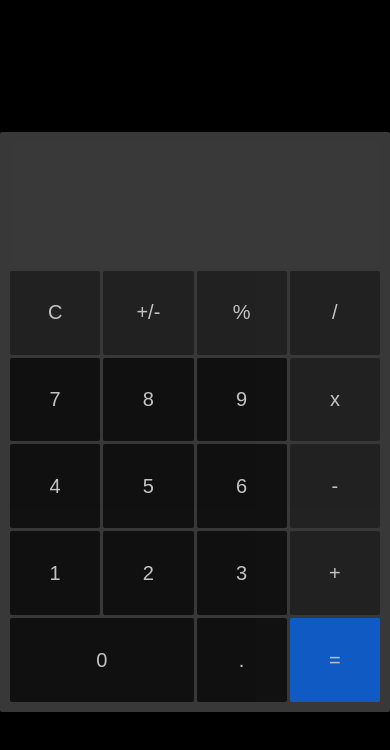
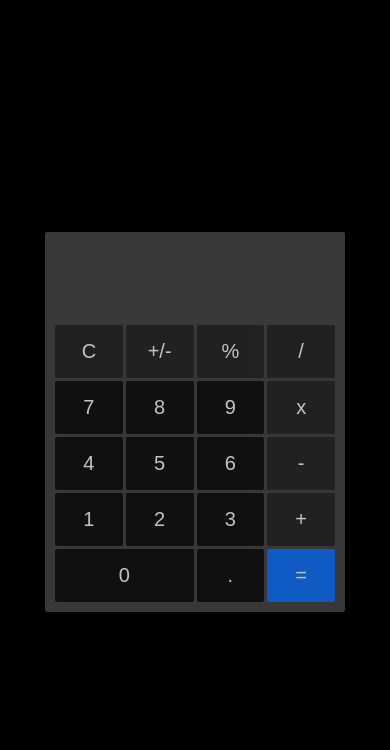
Before and after one commit to Matheus-Gondra/AppIdeas, a plain HTML site: page Calculadora/index.html in a window 390 px wide. Drawn offline with Linux system fonts and the light colour scheme.

Commit message:
Corrigindo tamanho de tela para celular

```diff
--- a/Calculadora/style.css
+++ b/Calculadora/style.css
@@ -72,3 +72,10 @@
 .equal:hover {
    background-color: #0077ff;
 }
+
+@media screen and (max-width: 425px) {
+   .calculator {
+      width: 300px;
+      height: 380px;
+   }
+}
```
